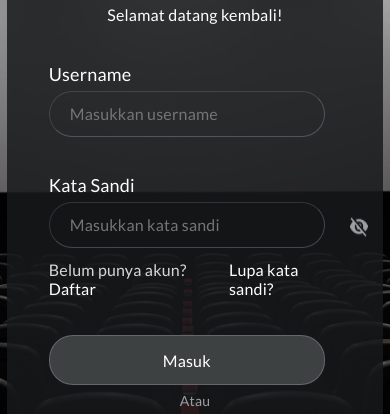
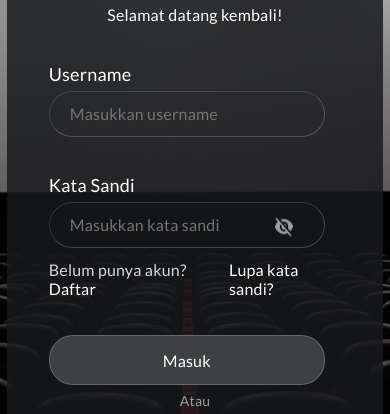
Before and after one commit to HanumGoo/chillwebsite-14108.github.io, a plain HTML site: page index.html in a window 390 px wide. Shown: the part 249-663 px from the top of the page. Drawn offline with Linux system fonts and the light colour scheme; a web font is replaced by a local one.

Commit message:
changing the style for mobile

```diff
--- a/style.css
+++ b/style.css
@@ -11,7 +11,7 @@
             height: fit-content;
             position: absolute;
             top: -46px !important;
-            left: 300px !important;
+            left: 225px !important;
 
     }
 
```
